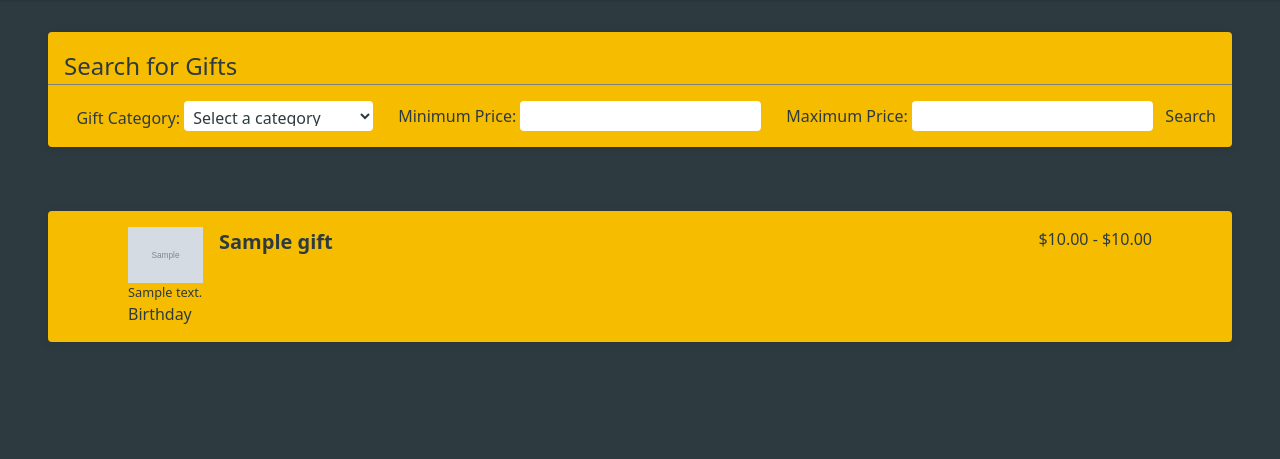
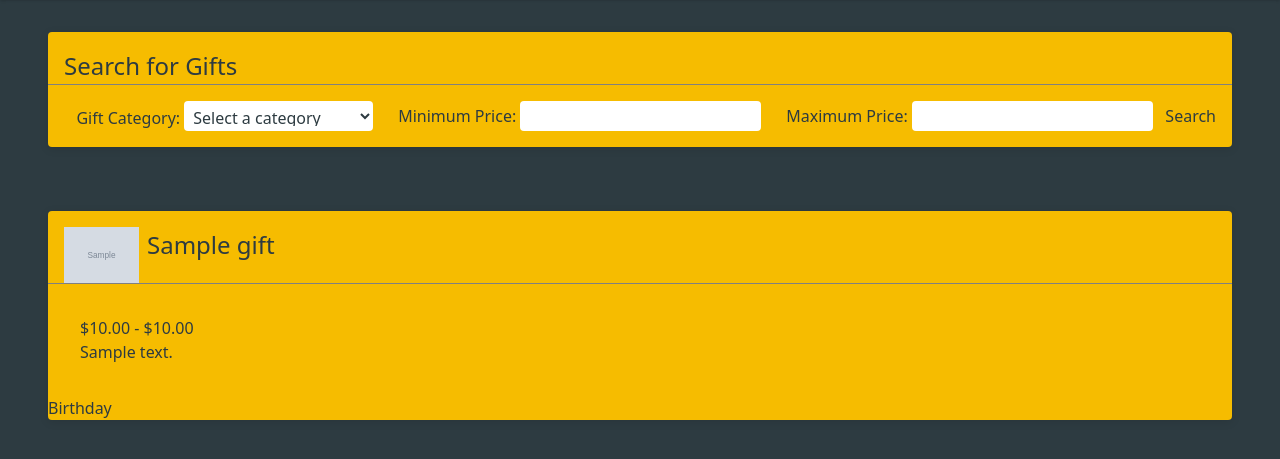
Before and after one commit to carru93/GiftFinder, a Django app: page /gifts/search/ in a window 1280 px wide. Shown: the part 75-534 px from the top of the page. Run offline with Django 5.2, Linux system fonts and the light colour scheme; data comes from the database, SQL or seed files in the repository; tables that the repository leaves empty hold one stand-in row (values such as "Sample post"); grey boxes marked "Sample" are stand-in pictures; style sheets or scripts are compiled from the project's sources; some libraries are stand-ins or nearby versions.

Commit message:
fix: ui imporovments

```diff
--- a/gifts/templates/gifts/search.html
+++ b/gifts/templates/gifts/search.html
@@ -29,11 +29,11 @@
                 <button type="submit">Search</button>
             </form>
         </div>
-        <div class="gift-list">
+        <div class="gift-list w-full flex flex-col gap-2">
             {% for gift in gifts %}
-                <div class="gift-item">
-                    <div class="gift-item-header">
-                        <div class="flex gap-4">
+                <div class="card">
+                    <div class="card-title">
+                        <div class="flex gap-2">
                             {% if gift.image %}
                                 <img src="{{ gift.image.url }}"
                                      alt="{{ gift.name }}"
@@ -49,9 +49,11 @@
                             {% endif %}
                             <div class="gift-item-title">{{ gift.name }}</div>
                         </div>
+                    </div>
+                    <div class="card-content">
                         <div>${{ gift.priceMin }} - ${{ gift.priceMax }}</div>
+                        <div class="gift-item-description">{{ gift.description }}</div>
                     </div>
-                    <div class="gift-item-description">{{ gift.description }}</div>
                     <div>
                         {% for category in gift.giftCategories.all %}
                             {{ category.name }}
--- a/static/src/components.css
+++ b/static/src/components.css
@@ -16,6 +16,14 @@
         padding-bottom: 0;
     }
 }
+
+.tag {
+    background-color: var(--primary-color);
+    color: var(--background-color);
+    border-radius: 0.25rem;
+    box-shadow: 0 2px 10px rgba(0, 0, 0, 0.1);
+    padding: 2px 10px;
+};
 
 .gift-list {
     width: 100%;
--- a/users/templates/users/user.html
+++ b/users/templates/users/user.html
@@ -10,6 +10,9 @@
                 <button type="submit" class="btn btn-primary">Follow</button>
             {% endif %}
         </form>
+    </div>
+    <div class="flex gap-4">
+        {% for hobby in target.hobbies.all %}<div class="tag">{{ hobby }}</div>{% endfor %}
     </div>
     {% if target.public_wishlist %}
         <ul class="mt-4">
--- a/users/views.py
+++ b/users/views.py
@@ -110,7 +110,6 @@ class UserDetailView(LoginRequiredMixin, DetailView):
 
     def get_context_data(self, **kwargs):
         context = super().get_context_data(**kwargs)
-        print(context)
         context["wished_gifts"] = Gift.objects.filter(suggestedBy=self.kwargs["pk"])
         context["is_friend"] = self.request.user.friends.filter(
             id=self.kwargs["pk"]
```
